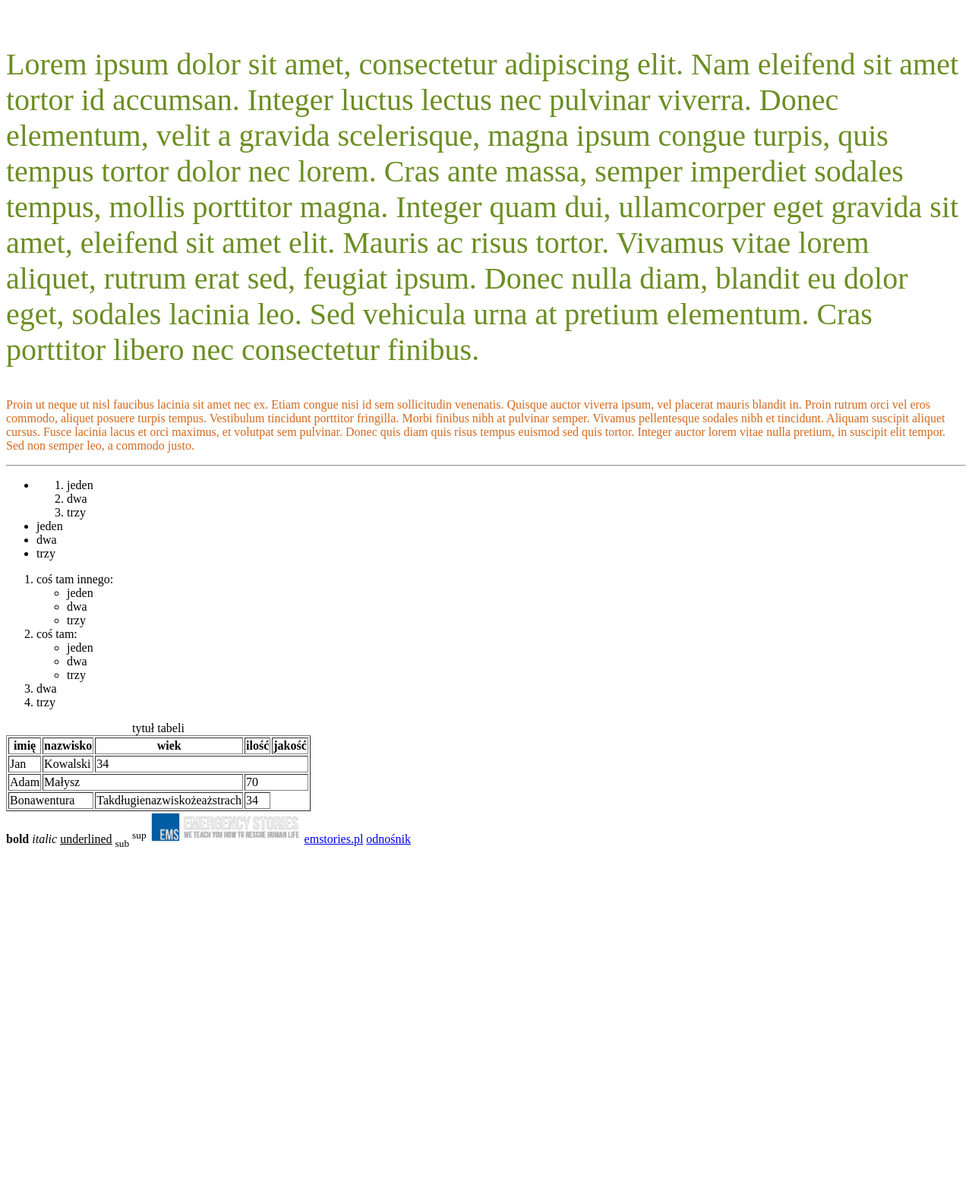
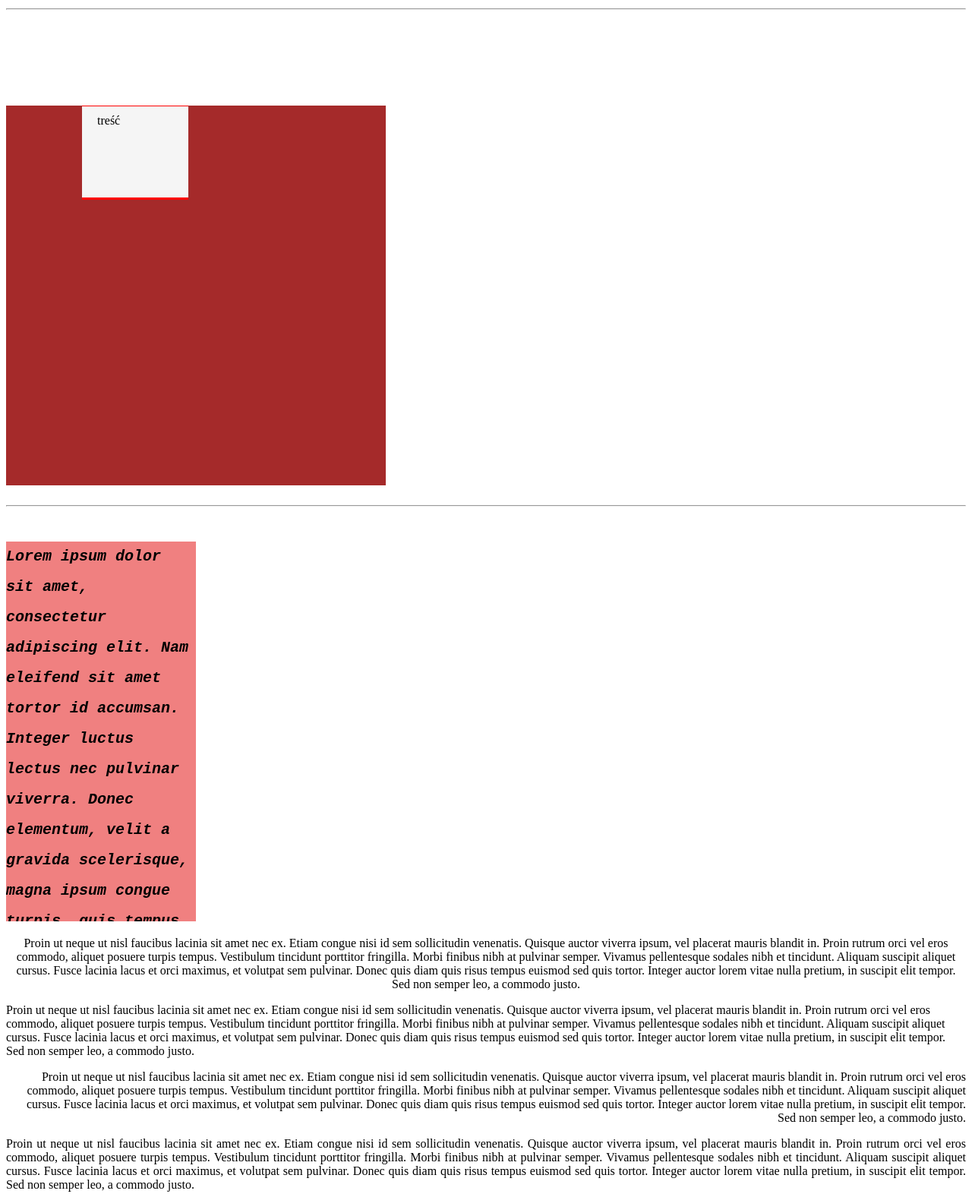
Before and after one commit to SebastianJaroszek/html, a plain HTML site: page index.html in a window 1280 px wide. Shown: the part 380-1952 px from the top of the page at 76% size. Before the commit the page ends 1506 px from the top, so only its background shows below. Drawn offline with Linux system fonts and the light colour scheme.

Commit message:
changes in style.css and index.html

```diff
--- a/index.html
+++ b/index.html
@@ -20,9 +20,22 @@
     <h6>nagłówek6</h6>
     <br>
     <br>
+    <hr>
     <br>
-    <p class="header big_text">Lorem ipsum dolor sit amet, consectetur adipiscing elit. Nam eleifend sit amet tortor id accumsan. Integer luctus lectus nec pulvinar viverra. Donec elementum, velit a gravida scelerisque, magna ipsum congue turpis, quis tempus tortor dolor nec lorem. Cras ante massa, semper imperdiet sodales tempus, mollis porttitor magna. Integer quam dui, ullamcorper eget gravida sit amet, eleifend sit amet elit. Mauris ac risus tortor. Vivamus vitae lorem aliquet, rutrum erat sed, feugiat ipsum. Donec nulla diam, blandit eu dolor eget, sodales lacinia leo. Sed vehicula urna at pretium elementum. Cras porttitor libero nec consectetur finibus.</p>
-    <p style="color:chocolate">Proin ut neque ut nisl faucibus lacinia sit amet nec ex. Etiam congue nisi id sem sollicitudin venenatis. Quisque auctor viverra ipsum, vel placerat mauris blandit in. Proin rutrum orci vel eros commodo, aliquet posuere turpis tempus. Vestibulum tincidunt porttitor fringilla. Morbi finibus nibh at pulvinar semper. Vivamus pellentesque sodales nibh et tincidunt. Aliquam suscipit aliquet cursus. Fusce lacinia lacus et orci maximus, et volutpat sem pulvinar. Donec quis diam quis risus tempus euismod sed quis tortor. Integer auctor lorem vitae nulla pretium, in suscipit elit tempor. Sed non semper leo, a commodo justo.</p>
+    <div class="parent_div">
+        <div class=div1>
+            treść
+        </div>
+    </div>
+    <br>
+    <hr>
+    <br>
+    <p class="big_text">Lorem ipsum dolor sit amet, consectetur adipiscing elit. Nam eleifend sit amet tortor id accumsan. Integer luctus lectus nec pulvinar viverra. Donec elementum, velit a gravida scelerisque, magna ipsum congue turpis, quis tempus tortor dolor nec lorem. Cras ante massa, semper imperdiet sodales tempus, mollis porttitor magna. Integer quam dui, ullamcorper eget gravida sit amet, eleifend sit amet elit. Mauris ac risus tortor. Vivamus vitae lorem aliquet, rutrum erat sed, feugiat ipsum. Donec nulla diam, blandit eu dolor eget, sodales lacinia leo. Sed vehicula urna at pretium elementum. Cras porttitor libero nec consectetur finibus.</p>
+    <p class="text_center">Proin ut neque ut nisl faucibus lacinia sit amet nec ex. Etiam congue nisi id sem sollicitudin venenatis. Quisque auctor viverra ipsum, vel placerat mauris blandit in. Proin rutrum orci vel eros commodo, aliquet posuere turpis tempus. Vestibulum tincidunt porttitor fringilla. Morbi finibus nibh at pulvinar semper. Vivamus pellentesque sodales nibh et tincidunt. Aliquam suscipit aliquet cursus. Fusce lacinia lacus et orci maximus, et volutpat sem pulvinar. Donec quis diam quis risus tempus euismod sed quis tortor. Integer auctor lorem vitae nulla pretium, in suscipit elit tempor. Sed non semper leo, a commodo justo.</p>
+    <p class="text_left">Proin ut neque ut nisl faucibus lacinia sit amet nec ex. Etiam congue nisi id sem sollicitudin venenatis. Quisque auctor viverra ipsum, vel placerat mauris blandit in. Proin rutrum orci vel eros commodo, aliquet posuere turpis tempus. Vestibulum tincidunt porttitor fringilla. Morbi finibus nibh at pulvinar semper. Vivamus pellentesque sodales nibh et tincidunt. Aliquam suscipit aliquet cursus. Fusce lacinia lacus et orci maximus, et volutpat sem pulvinar. Donec quis diam quis risus tempus euismod sed quis tortor. Integer auctor lorem vitae nulla pretium, in suscipit elit tempor. Sed non semper leo, a commodo justo.</p>
+    <p class="text_right">Proin ut neque ut nisl faucibus lacinia sit amet nec ex. Etiam congue nisi id sem sollicitudin venenatis. Quisque auctor viverra ipsum, vel placerat mauris blandit in. Proin rutrum orci vel eros commodo, aliquet posuere turpis tempus. Vestibulum tincidunt porttitor fringilla. Morbi finibus nibh at pulvinar semper. Vivamus pellentesque sodales nibh et tincidunt. Aliquam suscipit aliquet cursus. Fusce lacinia lacus et orci maximus, et volutpat sem pulvinar. Donec quis diam quis risus tempus euismod sed quis tortor. Integer auctor lorem vitae nulla pretium, in suscipit elit tempor. Sed non semper leo, a commodo justo.</p>
+    <p class="text_justify">Proin ut neque ut nisl faucibus lacinia sit amet nec ex. Etiam congue nisi id sem sollicitudin venenatis. Quisque auctor viverra ipsum, vel placerat mauris blandit in. Proin rutrum orci vel eros commodo, aliquet posuere turpis tempus. Vestibulum tincidunt porttitor fringilla. Morbi finibus nibh at pulvinar semper. Vivamus pellentesque sodales nibh et tincidunt. Aliquam suscipit aliquet cursus. Fusce lacinia lacus et orci maximus, et volutpat sem pulvinar. Donec quis diam quis risus tempus euismod sed quis tortor. Integer auctor lorem vitae nulla pretium, in suscipit elit tempor. Sed non semper leo, a commodo justo.</p>
+    <p>Proin ut neque ut nisl faucibus lacinia sit amet nec ex. Etiam congue nisi id sem sollicitudin venenatis. Quisque auctor viverra ipsum, vel placerat mauris blandit in. Proin rutrum orci vel eros commodo, aliquet posuere turpis tempus. Vestibulum tincidunt porttitor fringilla. Morbi finibus nibh at pulvinar semper. Vivamus pellentesque sodales nibh et tincidunt. Aliquam suscipit aliquet cursus. Fusce lacinia lacus et orci maximus, et volutpat sem pulvinar. Donec quis diam quis risus tempus euismod sed quis tortor. Integer auctor lorem vitae nulla pretium, in suscipit elit tempor. Sed non semper leo, a commodo justo.</p>
 
     <hr>
 
@@ -39,7 +52,7 @@
         <li>trzy</li>
     </ul>
 
-    <ol>
+    <ol class="list">
         <li>coś tam innego:
             <ul>
                 <li>jeden</li>
@@ -58,7 +71,7 @@
         <li>trzy</li>
     </ol>
 
-    <table border=1>
+    <table>
         <caption>tytuł tabeli</caption>
         <thead>
             <tr>
@@ -92,10 +105,25 @@
     <u>underlined</u>
     <sub>sub</sub>
     <sup>sup</sup>
-    <img src="logo.png" alt="obrazek" width="200">
-
+    <img id="image" src="logo.png" alt="obrazek" width="200">
+    <br>
+    <br>
+    <br>
+    <br>
     <a target="_blank" href="http://www.emstories.pl">emstories.pl</a>
+    <br>
     <a href="odnosnik1.html">odnośnik</a>
-
+    <br>
+    <br>
+    <br>
+    <br>
+    <br>
+    <br>
+    <br>
+    <br>
+    <br>
+    <br>
+    <br>
+    <br>
 </body>
 </html>
--- a/style.css
+++ b/style.css
@@ -3,7 +3,7 @@ h1 {
 }
 
 p {
-    color: red;
+    color: black;
 }
 
 .header {
@@ -11,5 +11,103 @@ p {
 }
 
 .big_text {
-    font-size: 40px;
+    font-size: 20px;
+    font-weight: bolder;
+    font-family: monospace;
+    font-style: italic;
+    line-height: 2;
+    background-color: lightcoral;
+
+    width: 250px;
+    height: 500px;
+    overflow-x: auto;
+
 }
+
+.text_center {
+    text-align: center;
+}
+
+.text_left {
+    text-align: left;
+}
+
+.text_right {
+    text-align: right;
+}
+
+.text_justify {
+    text-align: justify;
+}
+
+.div1 {
+    /*border-width: 1px;
+    border-color: red;
+    border-style: solid;*/
+
+    width: 100px;
+    height: 100px;
+    padding: 10px 20px;
+    /*padding: 10px 20px;*/
+    /*padding-top...*/
+    background-color: whitesmoke;
+
+    border-top: red solid 1px;
+    border-bottom: red solid 3px;
+
+    /*border: 1px solid red;*/
+    margin: 100px;
+}
+
+.parent_div {
+    width: 500px;
+    height: 500px;
+    background-color: brown;
+}
+
+.list {
+    list-style-type: lower-greek;
+    /*list-style-image: url(logo.png);*/
+
+}
+
+table {
+    border-collapse: collapse;
+}
+
+table, th, td{
+    border: 1px solid black;
+}
+
+th {
+    font-weight: bold;
+    background-color: darkslategray;
+}
+
+td {
+    padding: 5px;
+}
+
+a {
+    font-size: 30px;
+    color: black;
+    text-decoration: none;
+}
+
+a:link {}
+a:visited {
+    color: green;
+}
+a:hover {
+    color: yellow;
+    text-decoration: overline;
+}
+a:active {}
+
+#image {
+    cursor: pointer;
+}
+
+#image:hover {
+    filter: brightness(40%);
+}
```
